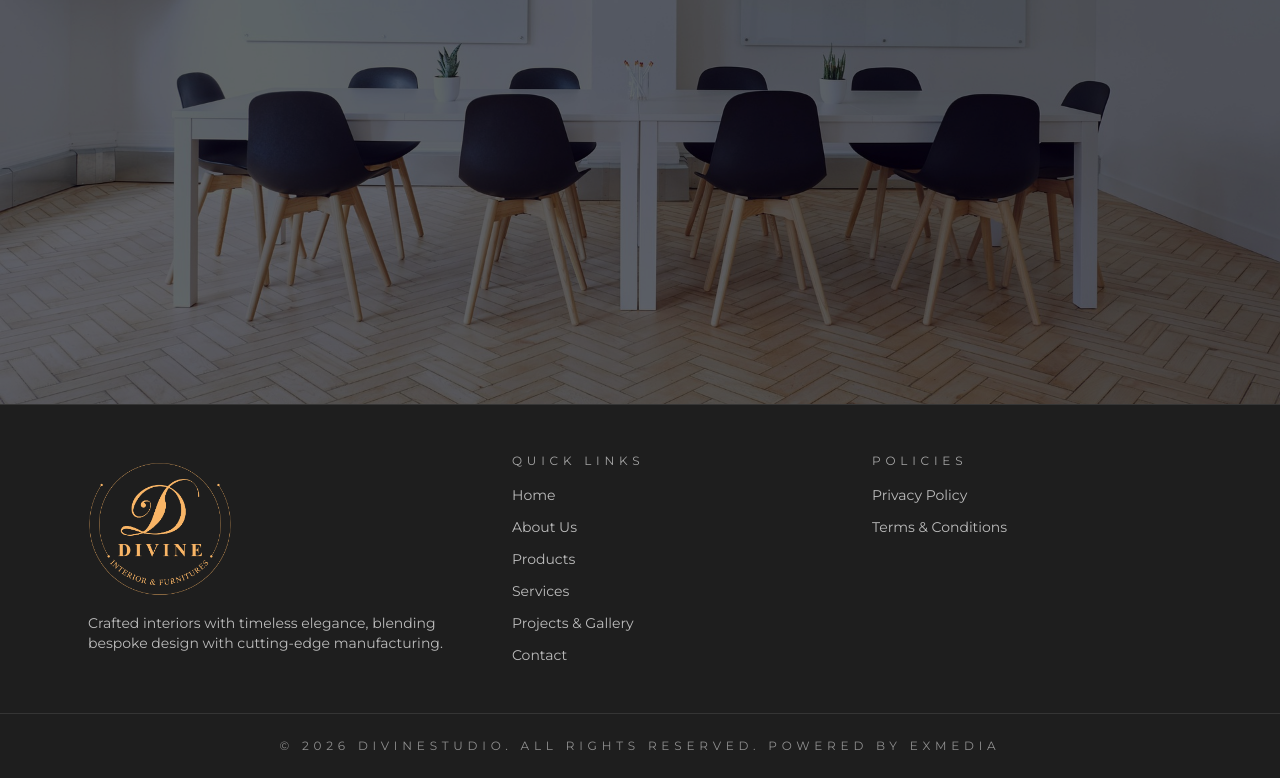
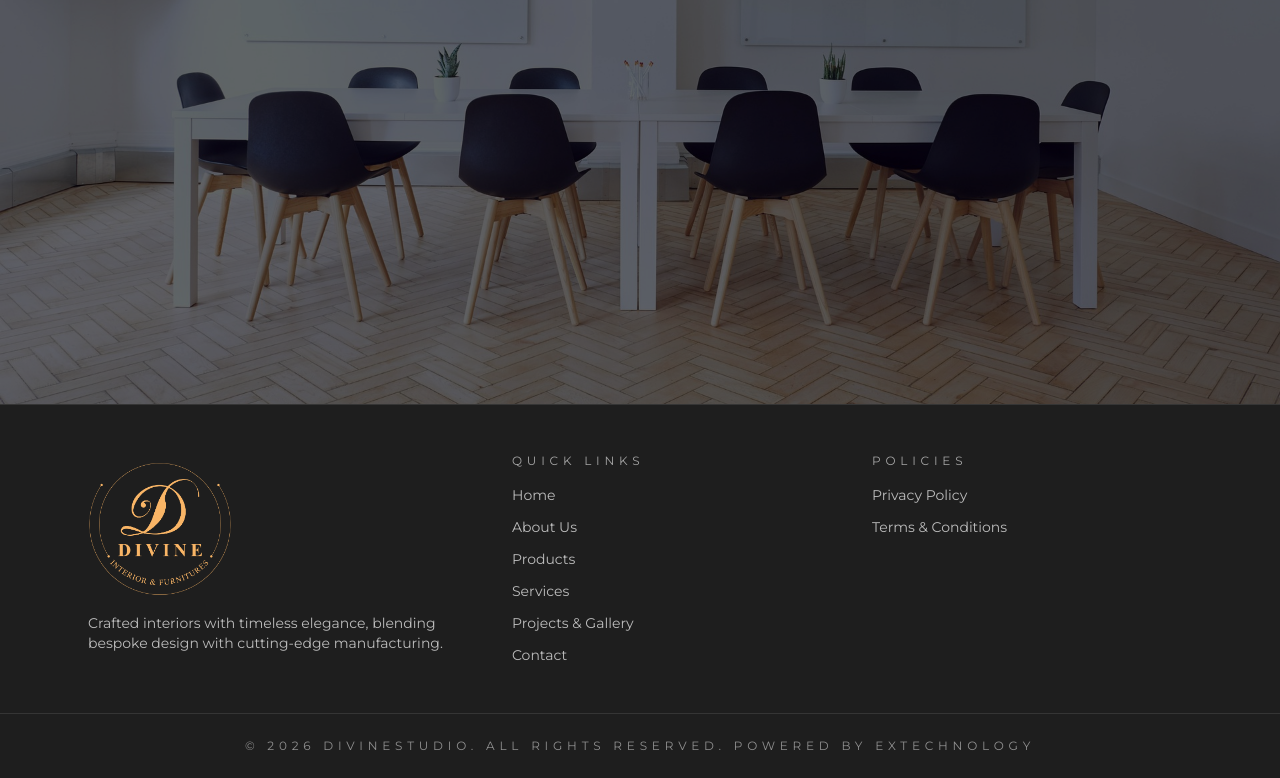
Before and after one commit to extechnology/Devine_studio, a React (Vite) app: page / in a window 1280 px wide. Shown: the part 3136-3914 px from the top of the page. Built offline with nearby package versions, Linux system fonts and the light colour scheme; no server answers.

Commit message:
updated footer

```diff
--- a/src/components/Footer.tsx
+++ b/src/components/Footer.tsx
@@ -125,8 +125,8 @@ const Footer = () => {
       </div>
       <div className="border-t border-white/10 py-6 text-center text-xs uppercase tracking-[0.4em] text-white/50">
         © 2026 Divinestudio. All rights reserved.{" "}
-        <a href="https://exmedia.in" className="hover:text-sand">
-          powered by exmedia
+        <a href="https://extechnology.in" className="hover:text-sand">
+          powered by extechnology
         </a>
       </div>
     </footer>
```
Also changed, not shown: 17 other files (tests, documents, lock files or other folders).
